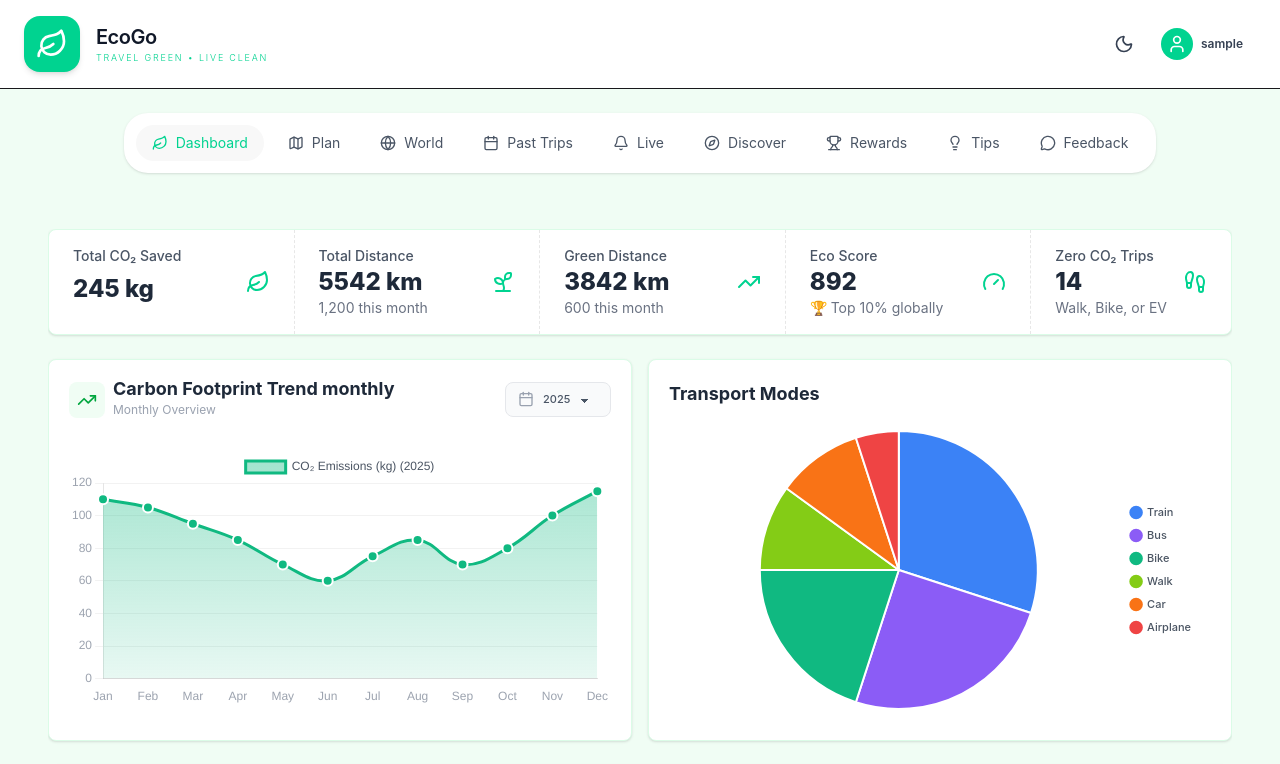
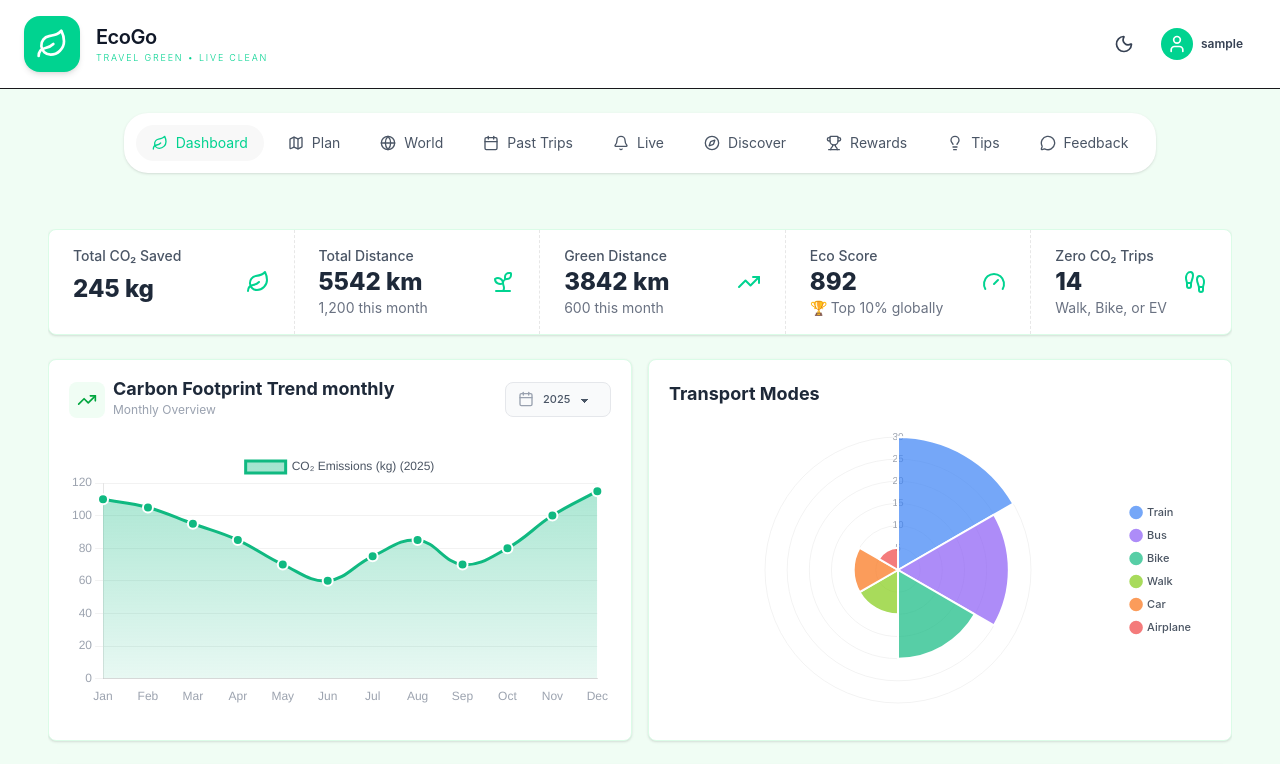
Before and after one commit to schwein69/Asw-Hci, a Vue app in the folder mevn-app/client/: page /dashboard in a window 1280 px wide. Shown: the top 764 px of the page. Built offline with nearby package versions, Linux system fonts and the light colour scheme; sample sign-in values are in the browser's storage.

Commit message:
improved transportModesChart

```diff
--- a/mevn-app/client/src/components/charts/TransportModesChart.vue
+++ b/mevn-app/client/src/components/charts/TransportModesChart.vue
@@ -1,20 +1,21 @@
 <script setup>
 import { ref, computed, onMounted, onUnmounted } from "vue";
-import { Pie } from "vue-chartjs";
-import { Chart as ChartJS, ArcElement, Tooltip, Legend } from "chart.js";
+import { PolarArea } from "vue-chartjs";
+import {
+  Chart as ChartJS,
+  RadialLinearScale,
+  ArcElement,
+  Tooltip,
+  Legend,
+} from "chart.js";
 import { getLanguage, t as translate } from "../../utils/translations.js";
 
-// Register Chart.js components
-ChartJS.register(ArcElement, Tooltip, Legend);
+ChartJS.register(RadialLinearScale, ArcElement, Tooltip, Legend);
 
-// --- STATE ---
 const language = ref(getLanguage());
 
-// --- TRANSLATION HELPER ---
 const t = (key) => translate(key, language.value);
 
-// --- CHART DATA (Reactive) ---
-// Using computed ensures labels are re-translated when language changes
 const chartData = computed(() => ({
   labels: [
     translate("dashboard.transportTypes.train", language.value),
@@ -28,20 +29,12 @@ const chartData = computed(() => ({
     {
       data: [30, 25, 20, 10, 10, 5],
       backgroundColor: [
-        "#3b82f6", // Train: Blue
-        "#8b5cf6", // Bus: Purple
-        "#10b981", // Bike: Emerald
-        "#84cc16", // Walk: Lime
-        "#f97316", // Car: Orange (High Carbon)
-        "#ef4444", // Airplane: Red (Highest Carbon)
-      ],
-      hoverBackgroundColor: [
-        "#2563eb",
-        "#7c3aed",
-        "#059669",
-        "#65a30d",
-        "#ea580c",
-        "#dc2626",
+        "rgba(59, 130, 246, 0.7)",
+        "rgba(139, 92, 246, 0.7)",
+        "rgba(16, 185, 129, 0.7)",
+        "rgba(132, 204, 22, 0.7)",
+        "rgba(249, 115, 22, 0.7)",
+        "rgba(239, 68, 68, 0.7)",
       ],
       borderColor: "#ffffff",
       borderWidth: 2,
@@ -50,12 +43,23 @@ const chartData = computed(() => ({
   ],
 }));
 
-// --- CHART OPTIONS ---
 const chartOptions = {
   responsive: true,
   maintainAspectRatio: false,
   layout: {
     padding: 10,
+  },
+  scales: {
+    r: {
+      ticks: {
+        backdropColor: "transparent",
+        color: "#9ca3af",
+        font: { size: 10 },
+      },
+      grid: {
+        color: "rgba(0, 0, 0, 0.05)",
+      },
+    },
   },
   plugins: {
     tooltip: {
@@ -69,7 +73,7 @@ const chartOptions = {
       boxPadding: 4,
       callbacks: {
         label: function (context) {
-          return ` ${context.label}: ${context.parsed}%`;
+          return ` ${context.label}: ${context.parsed.r}%`;
         },
       },
     },
@@ -91,12 +95,10 @@ const chartOptions = {
   },
 };
 
-// --- EVENT HANDLING ---
 const handleLanguageChange = (event) => {
   language.value = event.detail.language;
 };
 
-// --- LIFECYCLE HOOKS ---
 onMounted(() => {
   window.addEventListener("languageChanged", handleLanguageChange);
 });
@@ -115,8 +117,8 @@ onUnmounted(() => {
         </h3>
       </div>
 
-      <div class="grow relative min-h-[200px] flex justify-center items-center">
-        <Pie :data="chartData" :options="chartOptions" />
+      <div class="grow relative min-h-[250px] flex justify-center items-center">
+        <PolarArea :data="chartData" :options="chartOptions" />
       </div>
     </div>
   </div>
```
